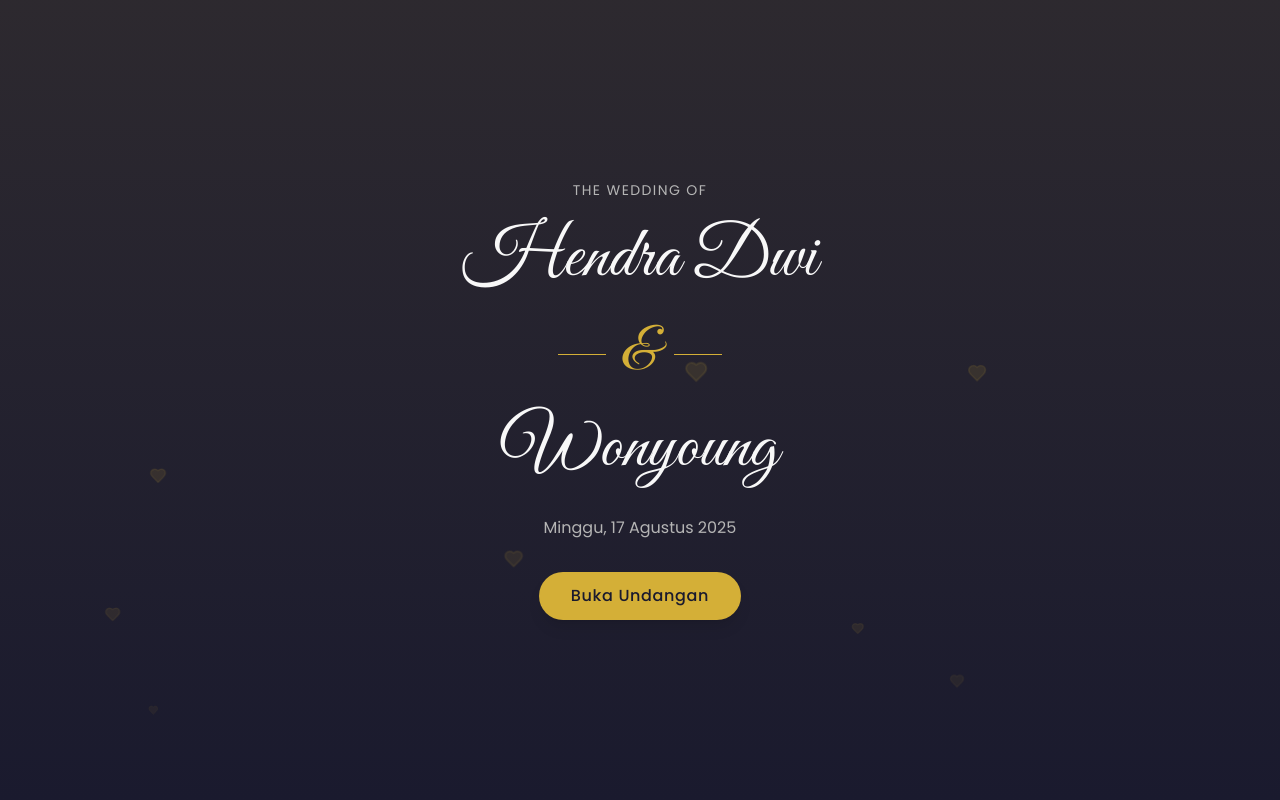
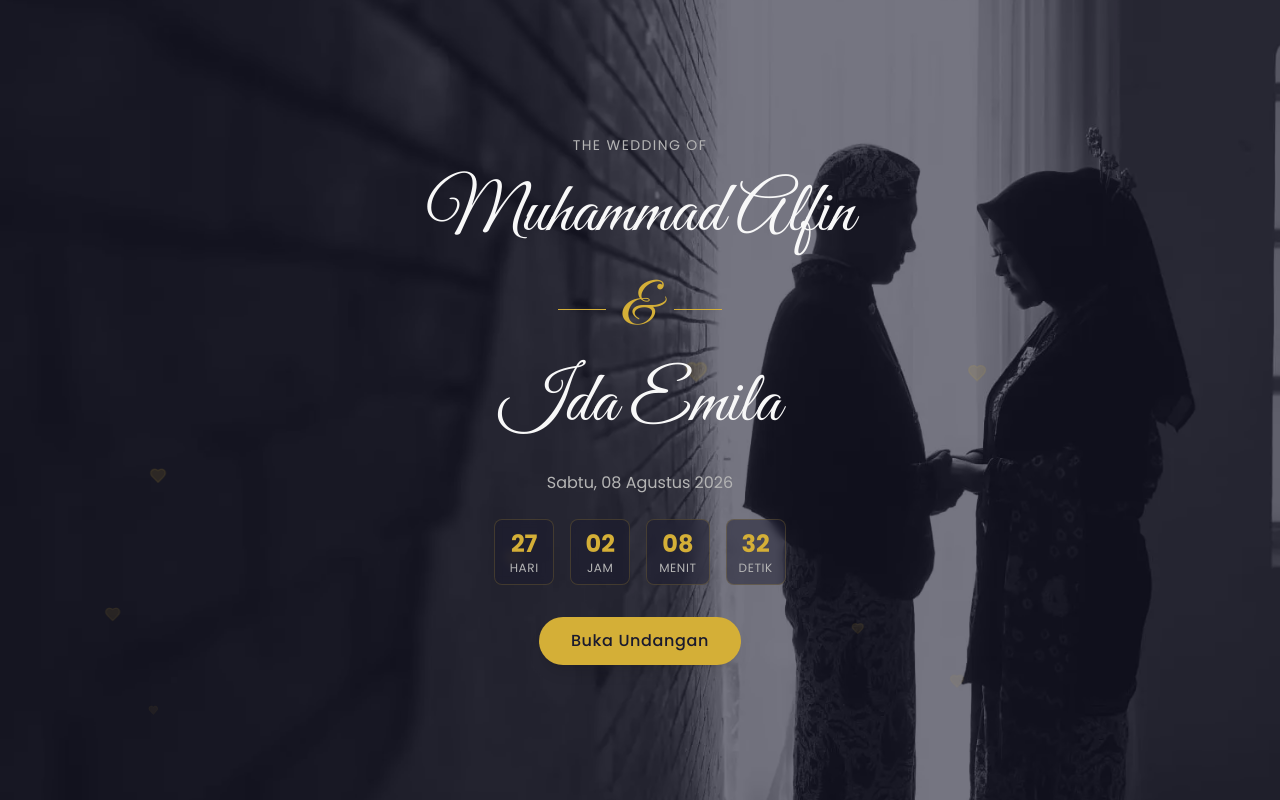
Before and after one commit to hendraadwii/wedding-invitationss, a Next.js app in the folder frontend/: page / in a window 1280 px wide. Built offline with nearby package versions, Linux system fonts and the light colour scheme; a web font is replaced by a local one.

Commit message:
add new images and eventDate

```diff
--- a/frontend/src/app/page.tsx
+++ b/frontend/src/app/page.tsx
@@ -16,9 +16,9 @@ export default function Home() {
   const [isOpen, setIsOpen] = useState(false);
 
   const weddingData = {
-    groomName: 'Hendra Dwi',
-    brideName: 'Wonyoung',
-    eventDate: '2025-08-17T09:00:00',
+    groomName: 'Muhammad Alfin',
+    brideName: 'Ida Emila',
+    eventDate: '2026-08-08T08:00:00',
     location: 'Jakarta Convention Center',
     mapUrl: 'https://maps.google.com',
   };
--- a/frontend/src/components/sections/Hero.tsx
+++ b/frontend/src/components/sections/Hero.tsx
@@ -2,6 +2,8 @@
 
 import { motion } from 'framer-motion';
 import FloatingHearts from '@/components/ui/FloatingHearts';
+import { useCountdown } from '@/hooks/useCountdown';
+import { formatDate } from '@/lib/utils';
 
 interface HeroProps {
   weddingData: {
@@ -13,15 +15,22 @@ interface HeroProps {
 }
 
 export default function Hero({ weddingData, onOpen }: HeroProps) {
-  const date = new Date(weddingData.eventDate).toLocaleDateString('id-ID', {
-    weekday: 'long',
-    year: 'numeric',
-    month: 'long',
-    day: 'numeric',
-  });
+  const date = formatDate(weddingData.eventDate);
+  const { days, hours, minutes, seconds } = useCountdown(weddingData.eventDate);
 
   return (
-    <section className="relative min-h-screen flex flex-col items-center justify-center bg-gradient-to-b from-primary/10 to-background px-4 overflow-hidden">
+    <section className="relative min-h-screen flex flex-col items-center justify-center px-4 overflow-hidden">
+      <img
+        src="/invitation/images/mobile.webp"
+        alt=""
+        className="absolute inset-0 w-full h-full object-cover block md:hidden"
+      />
+      <img
+        src="/invitation/images/desktop.webp"
+        alt=""
+        className="absolute inset-0 w-full h-full object-cover hidden md:block"
+      />
+      <div className="absolute inset-0 bg-background/60" />
       <FloatingHearts />
 
       <motion.div
@@ -69,13 +78,36 @@ export default function Hero({ weddingData, onOpen }: HeroProps) {
         </motion.h2>
 
         <motion.p
-          className="text-muted mb-8"
+          className="text-muted mb-6"
           initial={{ opacity: 0 }}
           animate={{ opacity: 1 }}
           transition={{ delay: 1 }}
         >
           {date}
         </motion.p>
+
+        <motion.div
+          className="flex justify-center gap-4 mb-8"
+          initial={{ opacity: 0, y: 10 }}
+          animate={{ opacity: 1, y: 0 }}
+          transition={{ delay: 1.1 }}
+        >
+          {[
+            { label: 'Hari', value: days },
+            { label: 'Jam', value: hours },
+            { label: 'Menit', value: minutes },
+            { label: 'Detik', value: seconds },
+          ].map((item) => (
+            <div key={item.label} className="bg-background/50 backdrop-blur-sm rounded-lg px-3 py-2 min-w-[60px] border border-primary/20">
+              <div className="text-xl md:text-2xl font-bold text-accent">
+                {String(item.value).padStart(2, '0')}
+              </div>
+              <div className="text-[10px] md:text-xs text-muted uppercase tracking-wider">
+                {item.label}
+              </div>
+            </div>
+          ))}
+        </motion.div>
 
         <motion.button
           onClick={onOpen}
--- a/frontend/src/components/sections/Wishes.tsx
+++ b/frontend/src/components/sections/Wishes.tsx
@@ -3,6 +3,7 @@
 import { useEffect, useState } from 'react';
 import { motion } from 'framer-motion';
 import type { Wish } from '@/types';
+import { formatDate } from '@/lib/utils';
 
 export default function Wishes() {
   const [wishes, setWishes] = useState<Wish[]>([]);
@@ -67,7 +68,7 @@ export default function Wishes() {
                 <p className="font-medium text-text mb-2">{wish.name}</p>
                 <p className="text-muted text-sm">{wish.message}</p>
                 <p className="text-muted/60 text-xs mt-2">
-                  {new Date(wish.created_at).toLocaleDateString('id-ID')}
+                  {formatDate(wish.created_at)}
                 </p>
               </motion.div>
             ))}
--- a/frontend/src/lib/utils.ts
+++ b/frontend/src/lib/utils.ts
@@ -1,17 +1,14 @@
+const days = ['Minggu', 'Senin', 'Selasa', 'Rabu', 'Kamis', 'Jumat', 'Sabtu'];
+const months = ['Januari', 'Februari', 'Maret', 'April', 'Mei', 'Juni', 'Juli', 'Agustus', 'September', 'Oktober', 'November', 'Desember'];
+
 export function formatDate(dateString: string): string {
-  return new Date(dateString).toLocaleDateString('id-ID', {
-    weekday: 'long',
-    year: 'numeric',
-    month: 'long',
-    day: 'numeric',
-  });
+  const d = new Date(dateString);
+  return `${days[d.getDay()]}, ${String(d.getDate()).padStart(2, '0')} ${months[d.getMonth()]} ${d.getFullYear()}`;
 }
 
 export function formatTime(dateString: string): string {
-  return new Date(dateString).toLocaleTimeString('id-ID', {
-    hour: '2-digit',
-    minute: '2-digit',
-  });
+  const d = new Date(dateString);
+  return `${String(d.getHours()).padStart(2, '0')}.${String(d.getMinutes()).padStart(2, '0')} WIB`;
 }
 
 export async function copyToClipboard(text: string): Promise<boolean> {
```
Also changed, not shown: frontend/public/invitation/images/desktop.webp (added), frontend/public/invitation/images/mobile.webp (added).
